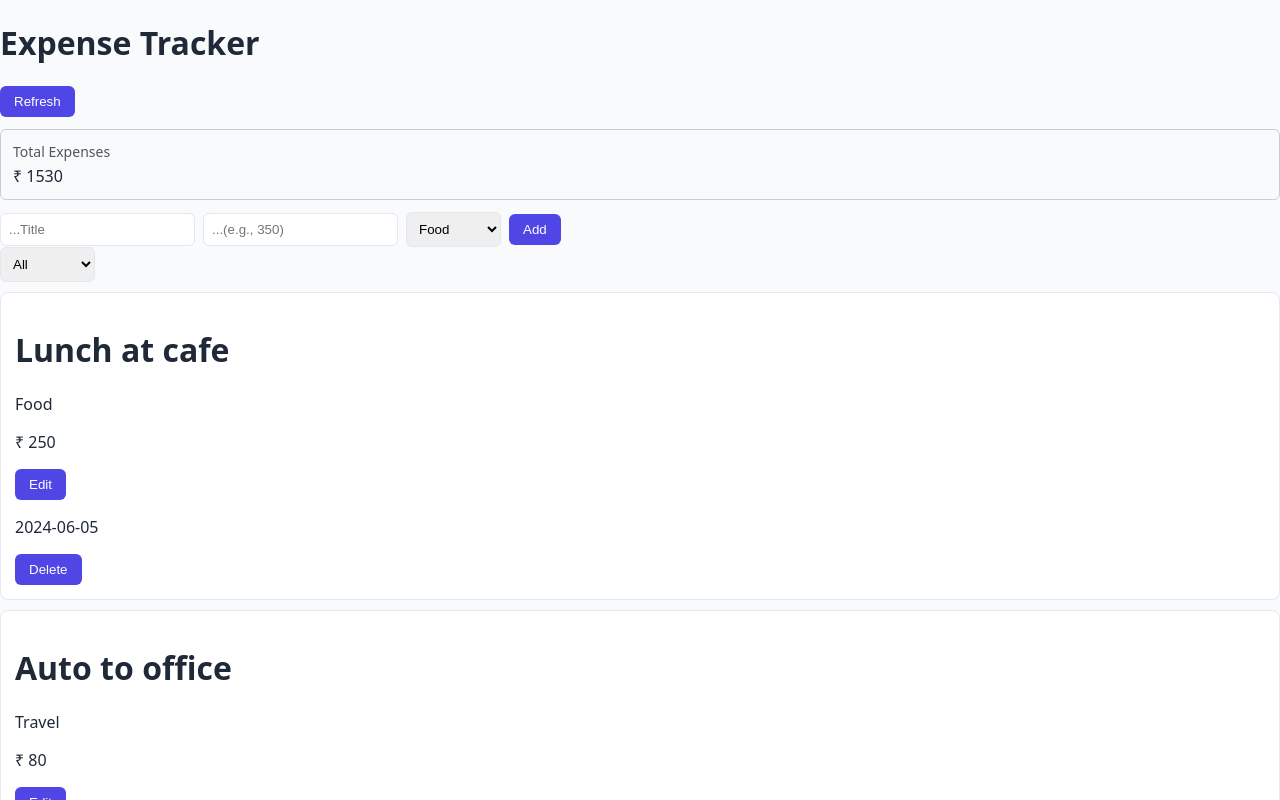
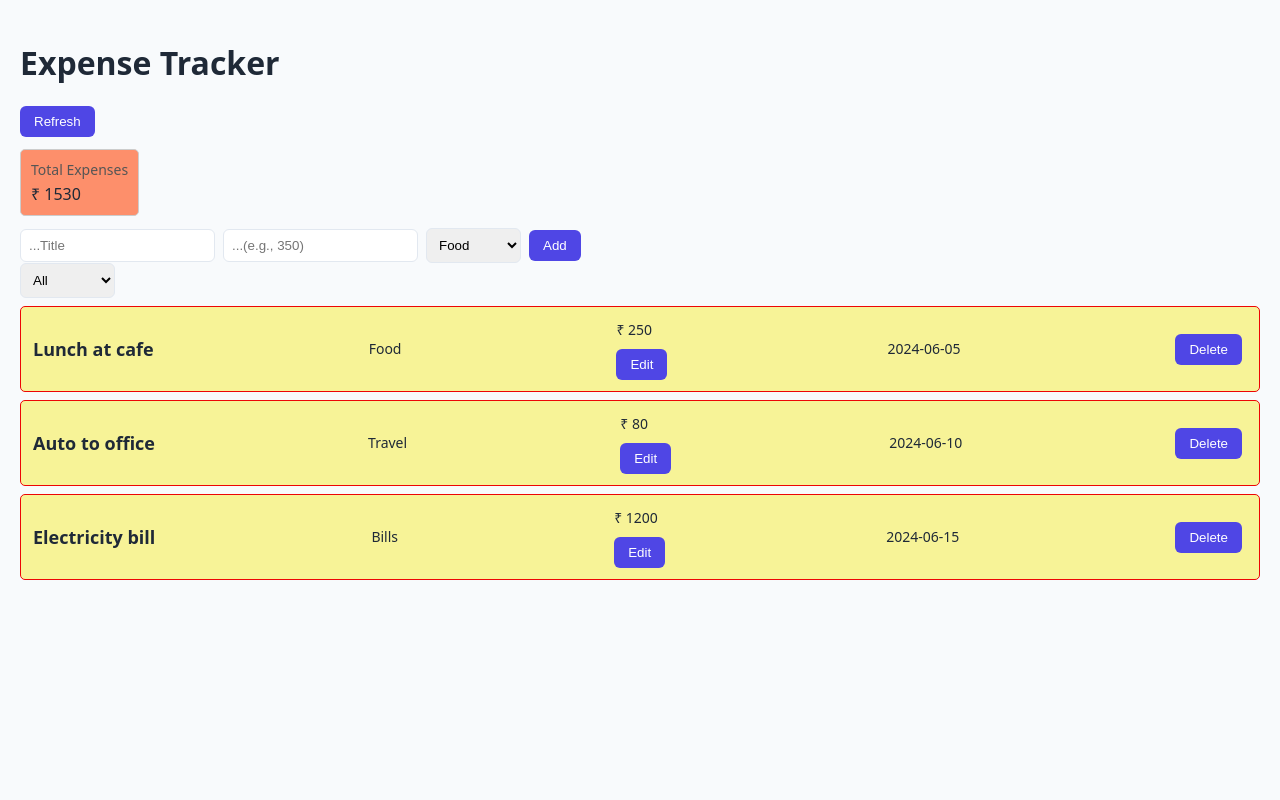
Before and after one commit to dvlpFDSkmr/money_tracker, a Next.js app: page / in a window 1280 px wide. Shown: the top 800 px of the page. Built offline with nearby package versions, Linux system fonts and the light colour scheme.

Commit message:
Add styles for ExpenseItem and TotalCard components using CSS modules

```diff
--- a/src/components/ExpenseItem.tsx
+++ b/src/components/ExpenseItem.tsx
@@ -1,5 +1,6 @@
 import { useState } from "react";
 import type { Expense } from "../types/index";
+import styles from '../styles/componet.module.css'
 
 type ExpenseItemProps = {
   expense: Expense;
@@ -50,7 +51,7 @@ export function ExpenseItem({ expense, onDelete, onEdit }: ExpenseItemProps) {
   }
 
   return (
-    <div className="card">
+    <div className={styles.card}>
       <h1>{expense.title}</h1>
       <p>{expense.category}</p>
 
--- a/src/components/TotalCard.tsx
+++ b/src/components/TotalCard.tsx
@@ -1,5 +1,5 @@
 import type { Expense } from "../types/index";
-
+import styles from '../styles/componet.module.css'
 type TotalCardProps = {
   expenses: Expense[];
 };
@@ -10,7 +10,7 @@ export function TotalCard({ expenses }: TotalCardProps) {
   }, 0);
 
   return (
-    <div style={{ border: "1px solid #ccc", padding: "12px", margin: "12px 0", borderRadius: "6px" }}>
+    <div className={styles.totalExp}>
       <p style={{ margin: 0, fontSize: "14px", color: "#555" }}>Total Expenses</p>
       {totalExpenses === 0 ? (
         <h1>No expenses all cleared</h1>
--- /dev/null
+++ b/src/styles/componet.module.css
@@ -0,0 +1,36 @@
+.card {
+  display: flex;
+  flex-direction: row;
+  align-items: center;
+  justify-content: space-between;
+  gap: 15px;
+  background-color: rgb(247, 243, 151);
+  padding: 8px 12px;
+  margin: 8px 0;
+  border: 1px solid #ed0505;
+  border-radius: 5px;
+  min-width: 220px;
+}
+
+.card h1 {
+  font-size: 18px;
+  margin: 4px 0;
+}
+
+.card p {
+  margin: 5px 0;
+  font-size: 14px;
+}
+
+.card button {
+  margin: 5px 5px 3px 0;
+}
+
+.totalExp {
+  background-color: rgb(253, 143, 107);
+  border: 1px solid #ccc;
+  padding: 10px;
+  margin: 12px 0;
+  border-radius: 5px;
+  width: fit-content;
+}
--- a/src/styles/globals.css
+++ b/src/styles/globals.css
@@ -16,7 +16,8 @@
   box-sizing: border-box;
 }
 body {
-  margin: 0;
+  margin: 0px;
+  padding: 20px;
   font-family: system-ui, sans-serif;
   background: #f8fafc;
   color: #1f2937;
```
